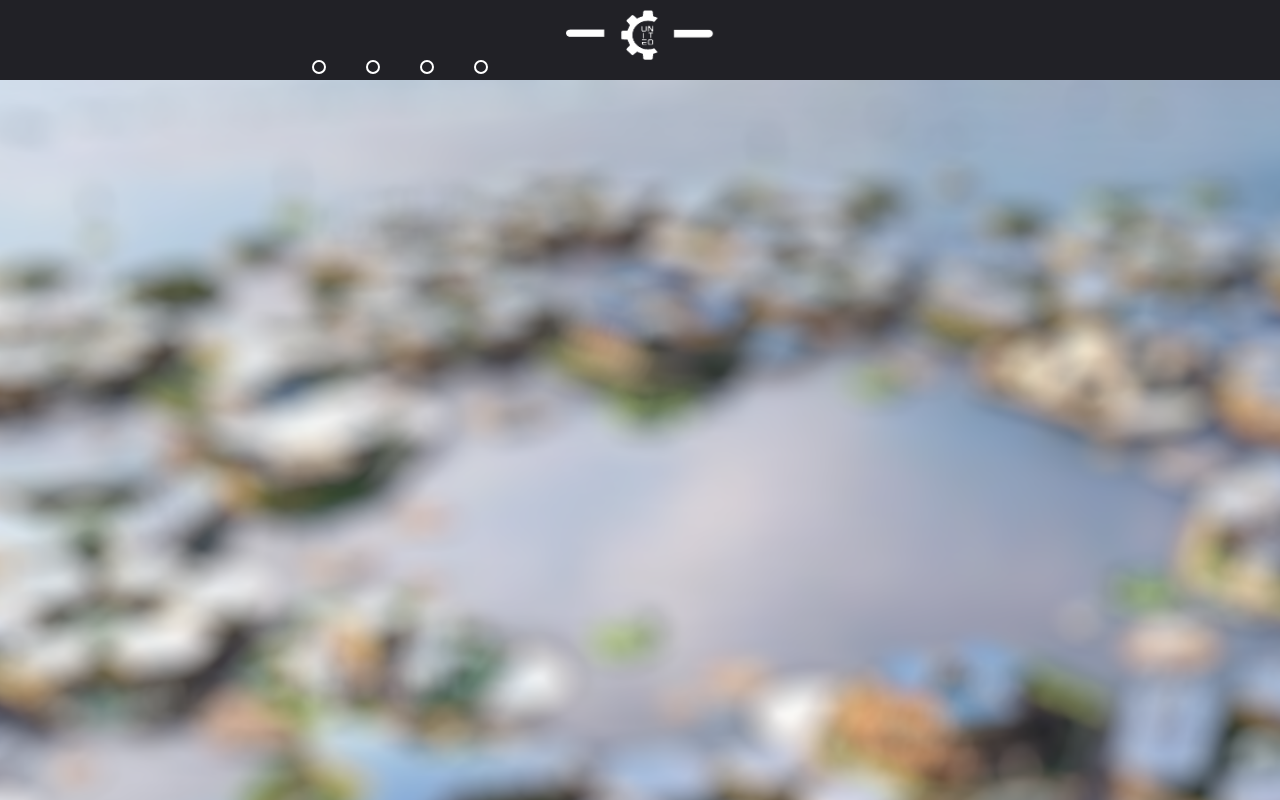
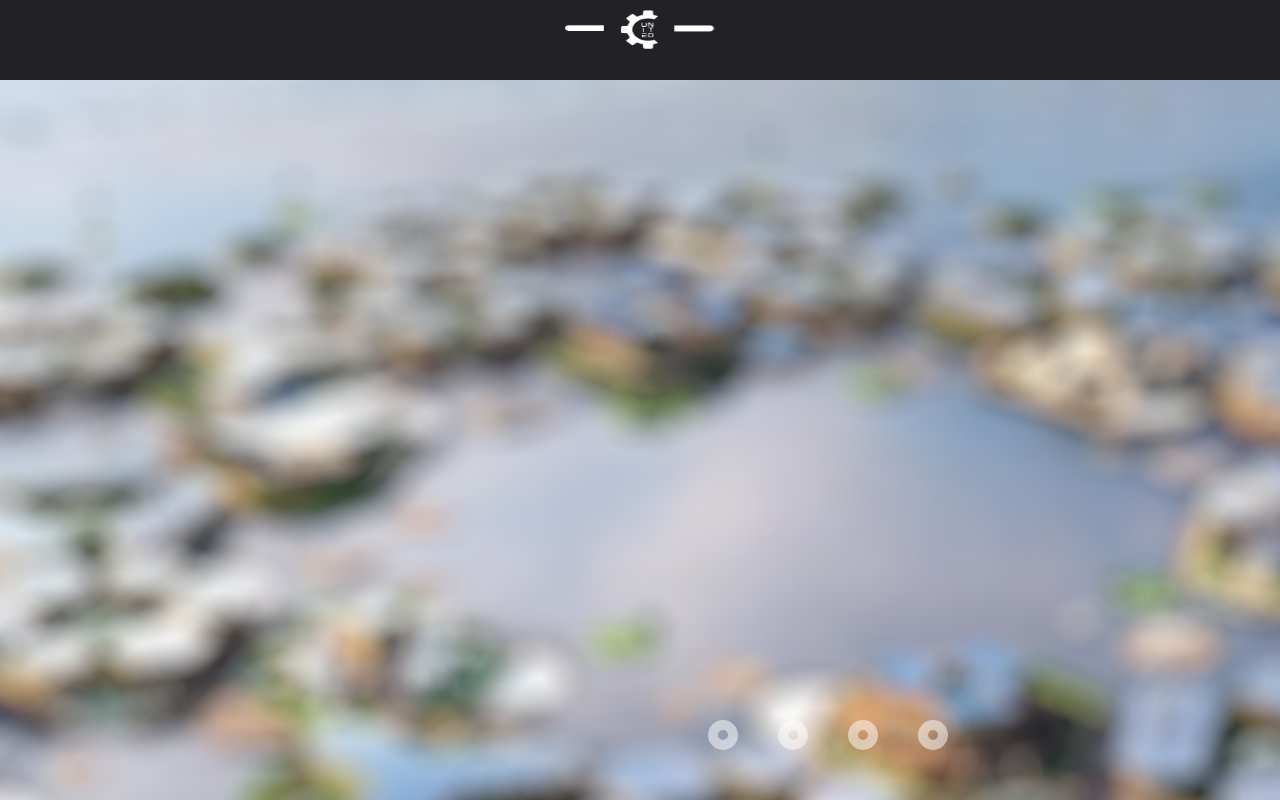
Before and after one commit to harry-kimmm/engineeringunited, a plain HTML site: page index.html in a window 1280 px wide. Drawn offline with Linux system fonts and the light colour scheme.

Commit message:
Improve overall scaling

```diff
--- a/css/styles.css
+++ b/css/styles.css
@@ -9,14 +9,14 @@ body{
     overflow: hidden;
     margin: 0px;
     width:100%;
-    height: 80px;
+    height: 10vh;
   }
 
 
 .logo {
     display: block;
-    width: 150px;
-    height: 50px;
+    width: 19vh;
+    height: 3vw;
     margin-left: auto;
     margin-right: auto;
     padding: 0.80%;
@@ -52,18 +52,19 @@ body{
 
 .navigation-manual{
     position: absolute;
-    width: 800px;
-    margin-top: -20px;
+    width: 207vh;
+    margin-top: 80vh;
     display: flex;
     justify-content: center;
 }
 
 .manualbutton{
-    border: 2px solid #FFFFFF;
+    border: 10px solid #FFFFFF;
     padding: 5px;
-    border-radius: 10px;
+    border-radius: 20px;
     cursor: pointer;
     transition: 1s;
+    opacity: 0.5;
 }
 
 .manualbutton:not(:last-child){
```
